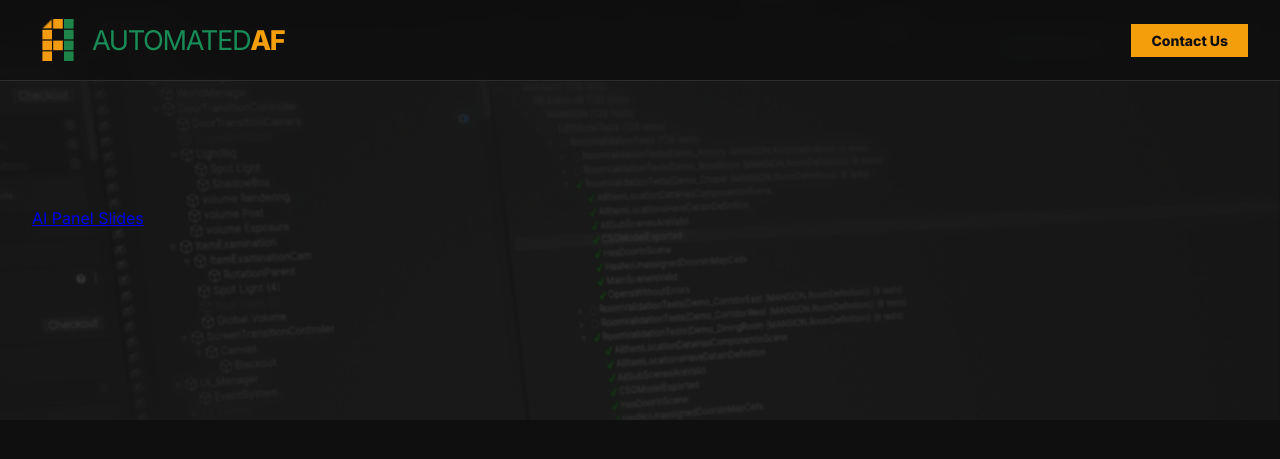
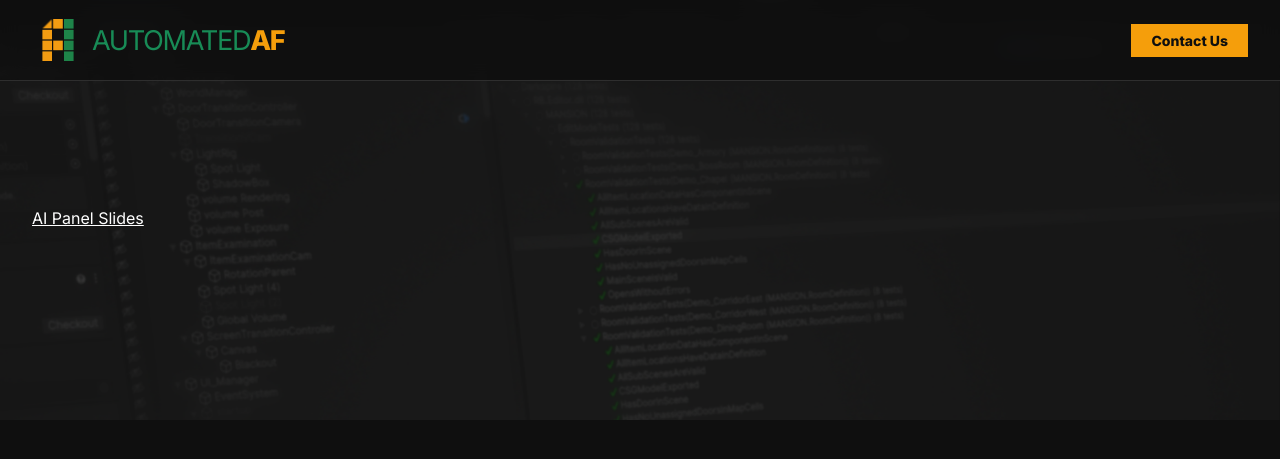
Before and after one commit to tenpn/automatedaf-company, a Jekyll site: the page built from gcslides.html, in a window 1280 px wide. Shown: the top 459 px of the page. Built offline with Jekyll 4.4.1, drawn with Linux system fonts in a browser that asks for light colours.

Commit message:
tweaking gamescom layouts

```diff
--- a/gamescom.html
+++ b/gamescom.html
@@ -3,7 +3,7 @@ layout: default
 title: "Automated AF at Gamescom"
 permalink: /gamescom.html
 image: /assets/og_image.png
-hide_nav_sections: false
+hide_nav_sections: true
 ---
 
 <section id="training" class="section section-bg section-padded" style="padding-bottom: 8rem;">
--- a/gcslides.html
+++ b/gcslides.html
@@ -10,7 +10,7 @@ hide_nav_sections: true
             <div class="col-span-4 mb-12">
                 <div class="text-center-sm">
 
-                    <p><a
+                    <p><a class="text-white hover:underline"
                             href="https://docs.google.com/presentation/d/17GvYoY5TxWo9mvJEMffqxLnaxwCzWpq3DOWv9B8iQZA/edit?usp=sharing">
                             AI Panel Slides
                         </a></p>
```
